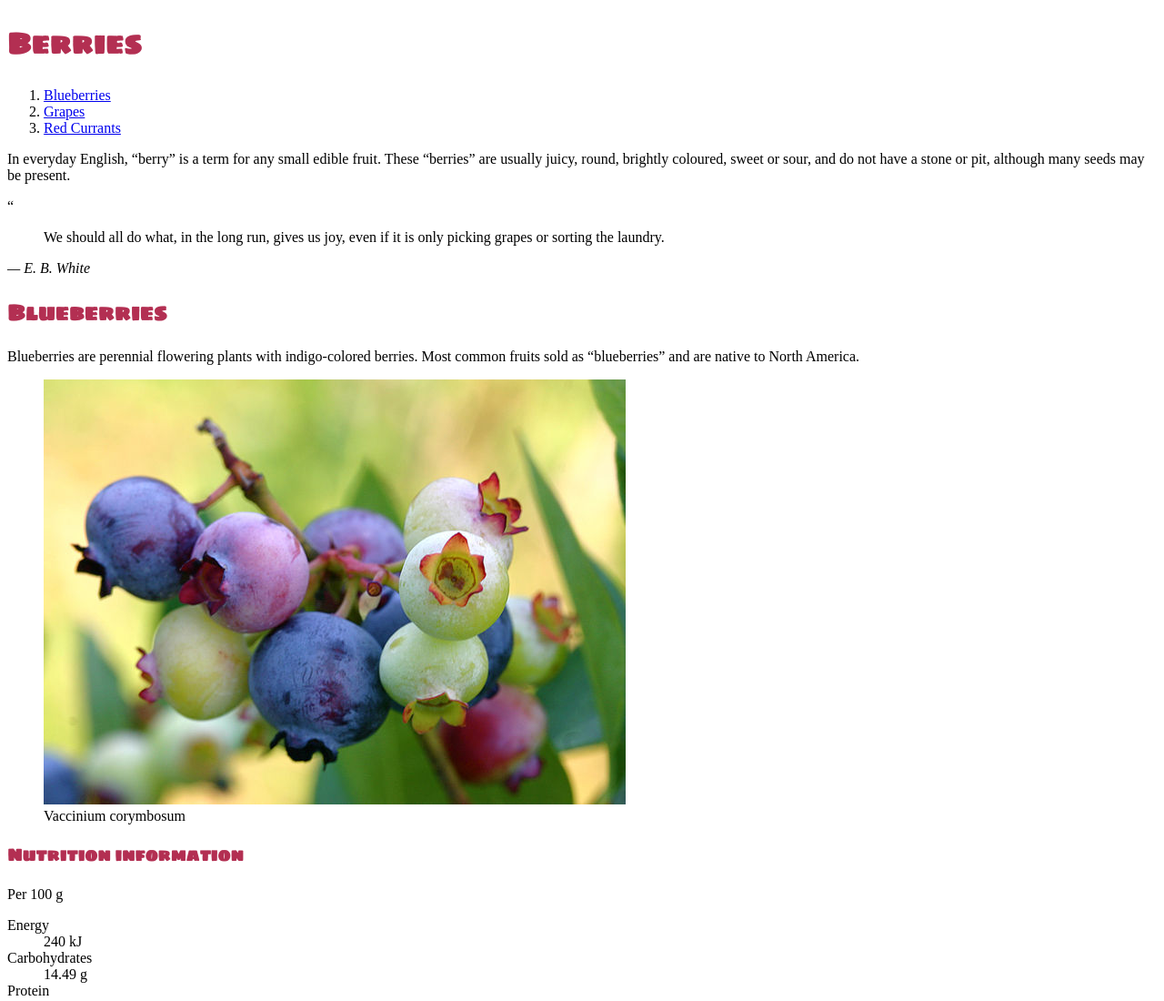
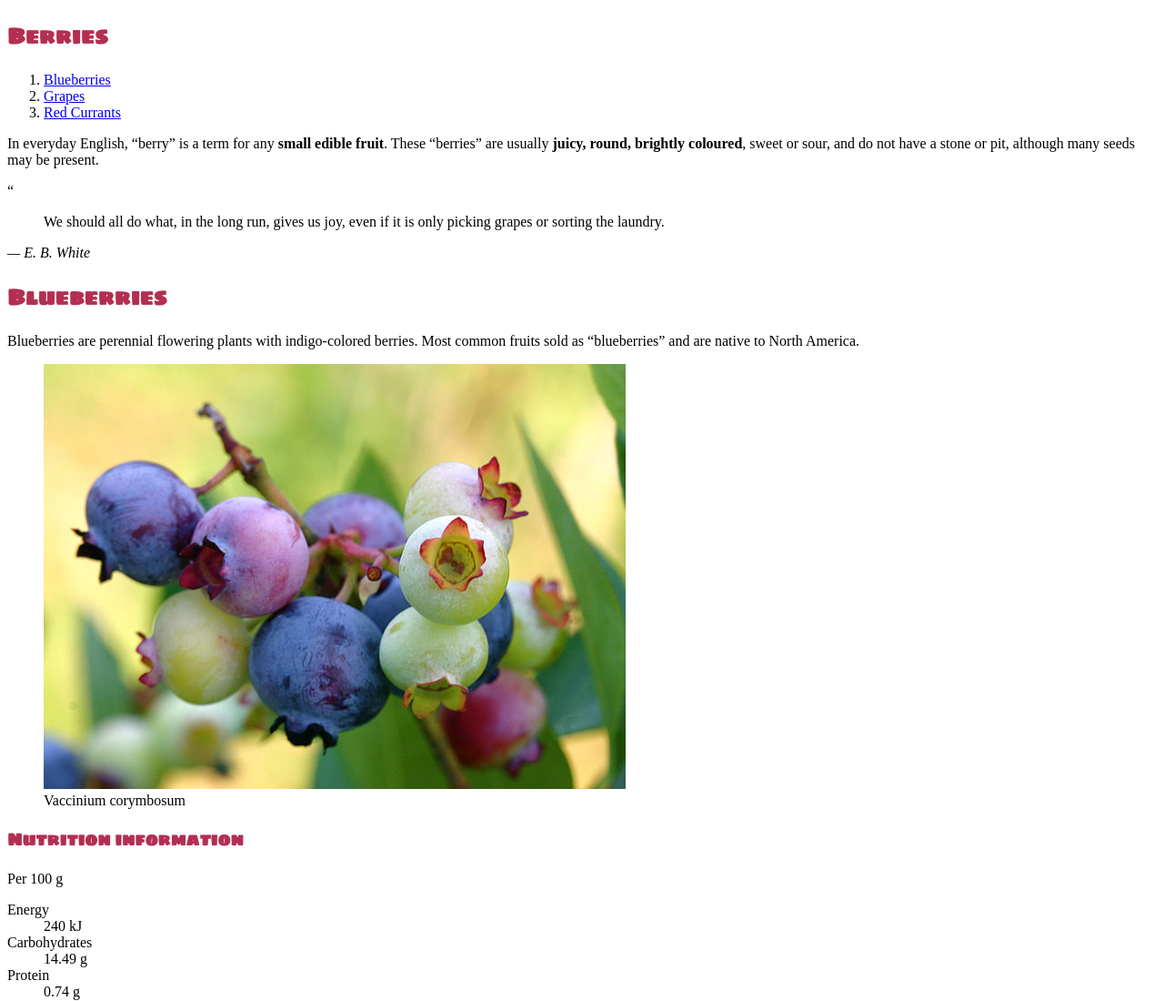
Before and after one commit to taylorsargent/dsn1674-project-1, a plain HTML site: page index.html in a window 1280 px wide. Shown: the top 1100 px of the page at 91% size. Drawn offline with Linux system fonts and the light colour scheme.

Commit message:
Added in nav

```diff
--- a/index.html
+++ b/index.html
@@ -8,17 +8,19 @@
   <link href="css/main.css" rel="stylesheet">
   <link href="http://fonts.googleapis.com/css?family=Sigmar+One" rel="stylesheet" type="text/css">
 </head>
+
 <body>
 
+<nav>
   <h1>Berries</h1>
-
   <ol>
     <li><a href="#">Blueberries</a></li>
     <li><a href="#">Grapes</a></li>
     <li><a href="#">Red Currants</a></li>
   </ol>
+</nav>
 
-<p>In everyday English, “berry” is a term for any small edible fruit. These “berries” are usually juicy, round, brightly coloured, sweet or sour, and do not have a stone or pit, although many seeds may be present.</p>
+<p>In everyday English, “berry” is a term for any <b>small edible fruit</b>. These “berries” are usually <b>juicy, round, brightly coloured</b>, sweet or sour, and do not have a stone or pit, although many seeds may be present.</p>
 
 <p>“<p>
 <blockquote>We should all do what, in the long run, gives us joy, even if it is only picking grapes or sorting the laundry.</blockquote>
@@ -84,4 +86,5 @@
 <footer>Content and images from <a href="http://en.wikipedia.org/wiki/Berry">Wikipedia</a> </footer>
 
 </body>
+
 </html>
```
Lines whose indentation alone changed are shown as unchanged.
